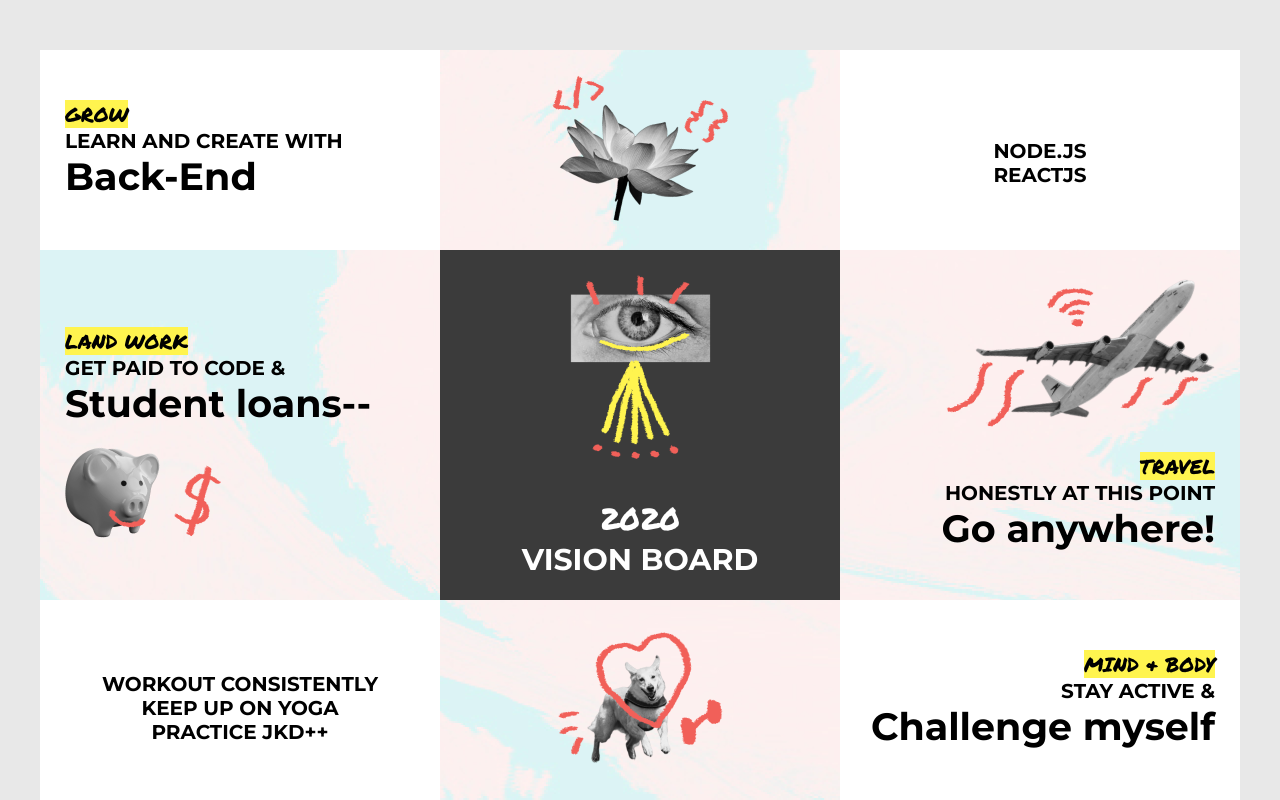
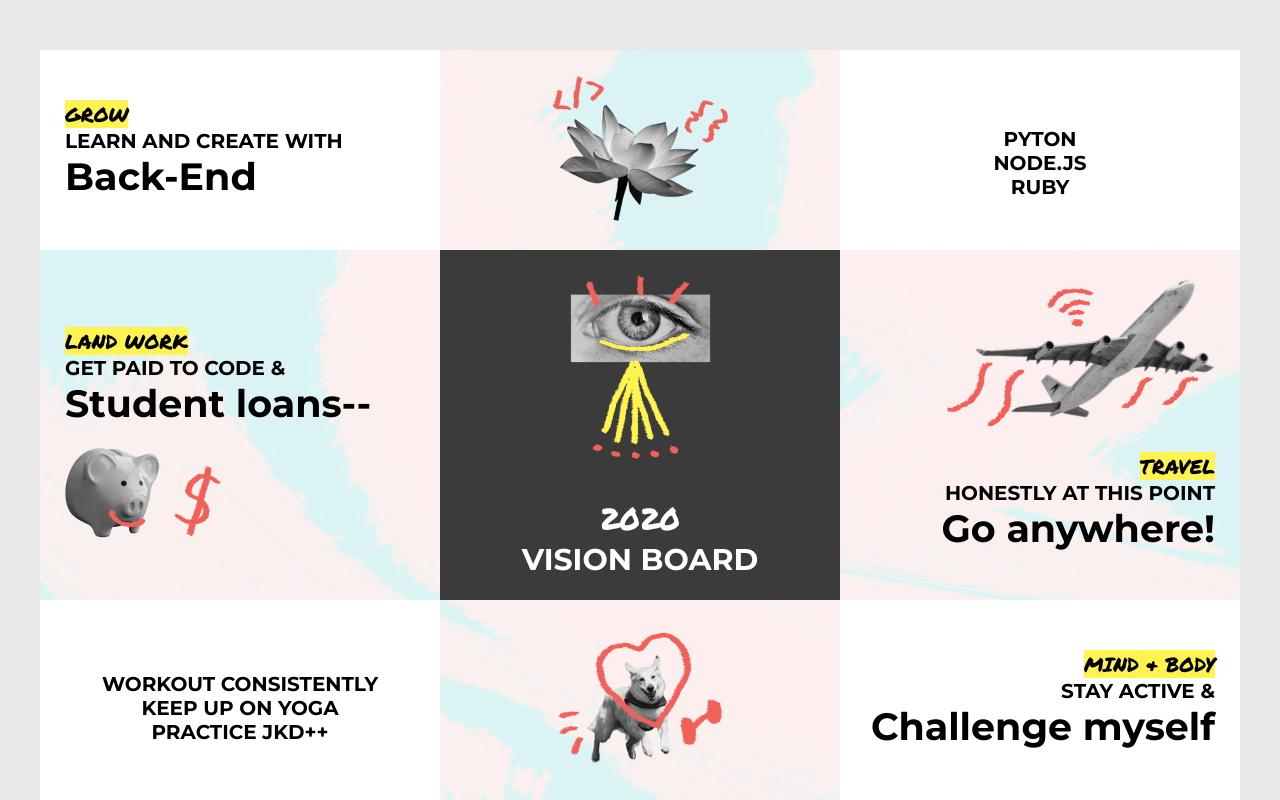
Before and after one commit to NoelArzola/vision-board, a plain HTML site: page index.html in a window 1280 px wide. Drawn offline with Linux system fonts and the light colour scheme.

Commit message:
Updated block-three

```diff
--- a/index.html
+++ b/index.html
@@ -20,8 +20,9 @@
 		<img src="img/flower.png" alt="A flower with coding symbols around it">
 	</div>
 	<div class="block-three block">
-		<p>Node.js
-			<br>ReactJS
+		<p>Pyton
+			<br>Node.js
+			<br>Ruby
 		</p>
 	</div>
 	<div class="block-four block">
```
